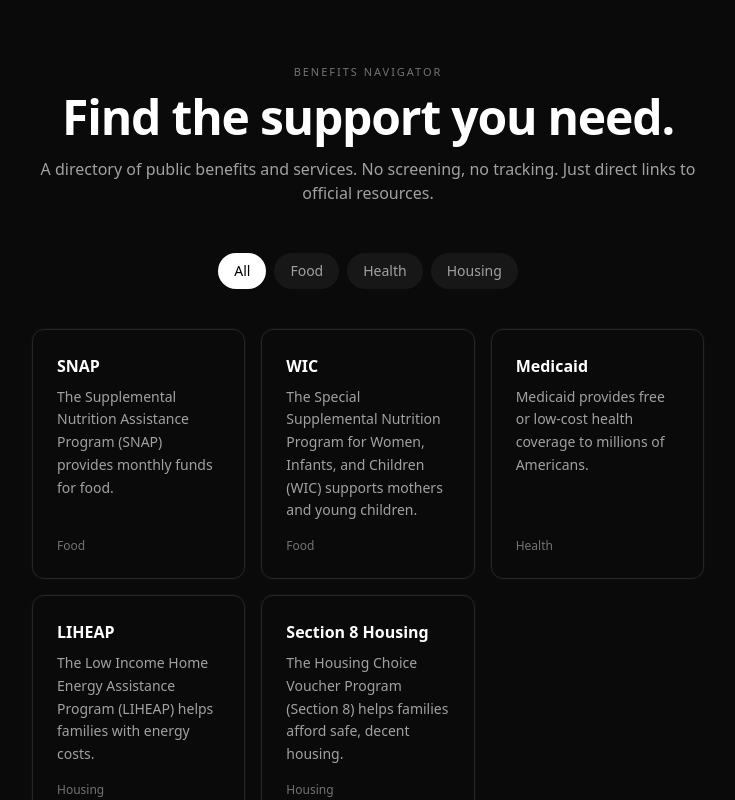
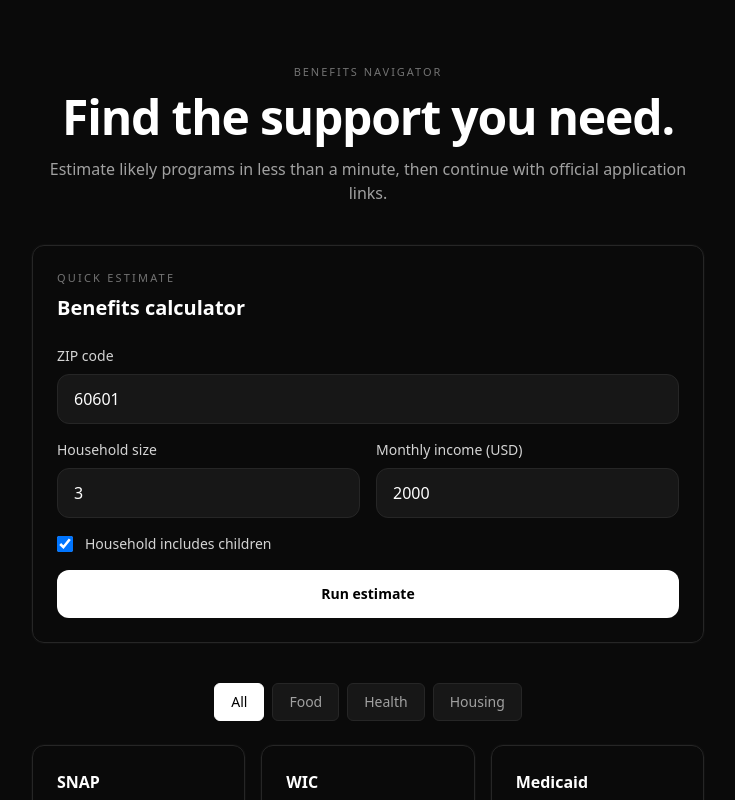
Before and after one commit to doreisato/benefits-navigator, a Next.js app: page / in a window 1280 px wide. Shown: the top 800 px of the page, without its empty margins (272-1007 px from the left). Built offline with nearby package versions, Linux system fonts and the light colour scheme.

Commit message:
Loop: add live benefits calculator flow to homepage

```diff
--- a/app/page.tsx
+++ b/app/page.tsx
@@ -1,8 +1,9 @@
 "use client";
 
-import { useState } from "react";
+import { FormEvent, useMemo, useState } from "react";
 import { ds } from "@/lib/design-system";
 import benefitNodes from "@/data/benefit-nodes.json";
+import { calculateBenefits, getTotalEstimatedBenefits, type BenefitResult } from "@/lib/benefits-engine";
 
 type BenefitNode = {
   id: string;
@@ -13,37 +14,174 @@
   url: string;
 };
 
-const categories = ["All", ...Array.from(new Set(benefitNodes.map(node => node.category)))];
+const categories = ["All", ...Array.from(new Set(benefitNodes.map((node) => node.category)))];
 
 export default function Home() {
   const [activeCategory, setActiveCategory] = useState("All");
+  const [zip, setZip] = useState("60601");
+  const [householdSize, setHouseholdSize] = useState(3);
+  const [monthlyIncome, setMonthlyIncome] = useState(2000);
+  const [hasChildren, setHasChildren] = useState(true);
+  const [results, setResults] = useState<BenefitResult[] | null>(null);
 
-  const filteredNodes = activeCategory === "All"
+  const filteredNodes =
+    activeCategory === "All"
       ? benefitNodes
-    : benefitNodes.filter(node => node.category === activeCategory);
+      : benefitNodes.filter((node) => node.category === activeCategory);
+
+  const likelyEligibleCount = useMemo(
+    () => (results ? results.filter((item) => item.eligible).length : 0),
+    [results],
+  );
+
+  const onRunEstimate = (event: FormEvent<HTMLFormElement>) => {
+    event.preventDefault();
+
+    const sanitizedZip = zip.trim();
+    const nextResults = calculateBenefits({
+      zip: sanitizedZip,
+      householdSize: Math.max(1, householdSize),
+      monthlyIncome: Math.max(0, monthlyIncome),
+      hasChildren,
+      childrenUnder5: hasChildren ? 1 : 0,
+    });
+
+    setResults(nextResults);
+  };
 
   return (
     <main className={ds.page}>
-      <div className={`${ds.shell} py-12 md:py-16`}>
-        <header className="text-center mb-12">
+      <div className={`${ds.shell} py-12 md:py-16 space-y-10`}>
+        <header className="text-center">
           <p className={ds.badgeLive}>Benefits Navigator</p>
-          <h1 className="text-4xl md:text-5xl font-semibold tracking-tight mt-3 mb-4">
-            Find the support you need.
-          </h1>
+          <h1 className="text-4xl md:text-5xl font-semibold tracking-tight mt-3 mb-4">Find the support you need.</h1>
           <p className="text-neutral-400 max-w-2xl mx-auto">
-            A directory of public benefits and services. No screening, no tracking. Just direct links to official resources.
+            Estimate likely programs in less than a minute, then continue with official application links.
           </p>
         </header>
 
-        <div className="flex items-center justify-center gap-2 mb-10">
-          {categories.map(category => (
+        <section className={ds.card}>
+          <div className="mb-6">
+            <p className="text-[11px] uppercase tracking-[0.2em] text-neutral-500 mb-2">Quick estimate</p>
+            <h2 className="text-xl font-semibold">Benefits calculator</h2>
+          </div>
+
+          <form onSubmit={onRunEstimate} className="space-y-4">
+            <div>
+              <label htmlFor="zip" className={ds.label}>
+                ZIP code
+              </label>
+              <input
+                id="zip"
+                inputMode="numeric"
+                maxLength={5}
+                value={zip}
+                onChange={(e) => setZip(e.target.value.replace(/\D/g, "").slice(0, 5))}
+                className={ds.input}
+                placeholder="60601"
+                required
+              />
+            </div>
+
+            <div className="grid sm:grid-cols-2 gap-4">
+              <div>
+                <label htmlFor="household" className={ds.label}>
+                  Household size
+                </label>
+                <input
+                  id="household"
+                  type="number"
+                  min={1}
+                  max={12}
+                  value={householdSize}
+                  onChange={(e) => setHouseholdSize(Number(e.target.value || 1))}
+                  className={ds.input}
+                  required
+                />
+              </div>
+
+              <div>
+                <label htmlFor="income" className={ds.label}>
+                  Monthly income (USD)
+                </label>
+                <input
+                  id="income"
+                  type="number"
+                  min={0}
+                  step={50}
+                  value={monthlyIncome}
+                  onChange={(e) => setMonthlyIncome(Number(e.target.value || 0))}
+                  className={ds.input}
+                  required
+                />
+              </div>
+            </div>
+
+            <label className="flex items-center gap-3 text-sm text-neutral-300">
+              <input
+                type="checkbox"
+                checked={hasChildren}
+                onChange={(e) => setHasChildren(e.target.checked)}
+                className="h-4 w-4 rounded border-neutral-700 bg-neutral-900"
+              />
+              Household includes children
+            </label>
+
+            <button type="submit" className={ds.buttonPrimary}>
+              Run estimate
+            </button>
+          </form>
+
+          {results && (
+            <div className="mt-8 space-y-4">
+              <div className="border border-neutral-800 rounded-lg bg-neutral-950/60 p-4">
+                <p className="text-[11px] uppercase tracking-[0.2em] text-neutral-500">Summary</p>
+                <p className="mt-2 text-neutral-100">
+                  Likely eligible for <span className="font-semibold">{likelyEligibleCount}</span> programs.
+                </p>
+                <p className="text-sm text-neutral-400 mt-1">
+                  Estimated monthly value: <span className="text-neutral-200 font-medium">${getTotalEstimatedBenefits(results)}</span>
+                </p>
+              </div>
+
+              <div className="space-y-3">
+                {results
+                  .filter((item) => item.eligible)
+                  .map((item) => (
+                    <a
+                      key={item.programId}
+                      href={item.applicationUrl}
+                      target="_blank"
+                      rel="noopener noreferrer"
+                      className="block border border-neutral-800 rounded-lg bg-neutral-950/50 p-4 hover:border-neutral-600 transition-colors"
+                    >
+                      <div className="flex items-start justify-between gap-4">
+                        <div>
+                          <p className="text-sm uppercase tracking-[0.16em] text-neutral-500">Likely eligible</p>
+                          <h3 className="font-semibold text-white mt-1">{item.programName}</h3>
+                          <p className="text-sm text-neutral-400 mt-2 leading-relaxed">{item.description}</p>
+                        </div>
+                        {item.estimatedMonthlyBenefit ? (
+                          <p className="text-sm text-neutral-200 whitespace-nowrap">${item.estimatedMonthlyBenefit}/mo</p>
+                        ) : null}
+                      </div>
+                    </a>
+                  ))}
+              </div>
+            </div>
+          )}
+        </section>
+
+        <section>
+          <div className="flex items-center justify-center gap-2 mb-6 flex-wrap">
+            {categories.map((category) => (
               <button
                 key={category}
                 onClick={() => setActiveCategory(category)}
-              className={`px-4 py-2 text-sm font-medium rounded-full transition-colors ${
+                className={`px-4 py-2 text-sm font-medium rounded-md transition-colors border ${
                   activeCategory === category
-                  ? "bg-white text-black"
-                  : "bg-neutral-900 text-neutral-400 hover:bg-neutral-800"
+                    ? "bg-white text-black border-white"
+                    : "bg-neutral-900 text-neutral-400 border-neutral-800 hover:bg-neutral-800"
                 }`}
               >
                 {category}
@@ -62,18 +200,18 @@
               >
                 <div>
                   <h2 className="font-semibold text-white mb-2">{node.name}</h2>
-                <p className="text-sm text-neutral-400 leading-relaxed mb-4">
-                  {node.description}
-                </p>
+                  <p className="text-sm text-neutral-400 leading-relaxed mb-4">{node.description}</p>
                 </div>
                 <p className="text-xs text-neutral-500">{node.category}</p>
               </a>
             ))}
           </div>
+        </section>
       </div>
+
       <footer className={ds.footer}>
         Built by{" "}
-        <a href="https://infinite-machines-production.up.railway.app" className="text-neutral-400 hover:text-white transition">
+        <a href="https://infinitemachines.ai" className="text-neutral-400 hover:text-white transition">
           Infinite Machines
         </a>
       </footer>
```
Lines whose indentation alone changed are shown as unchanged.
